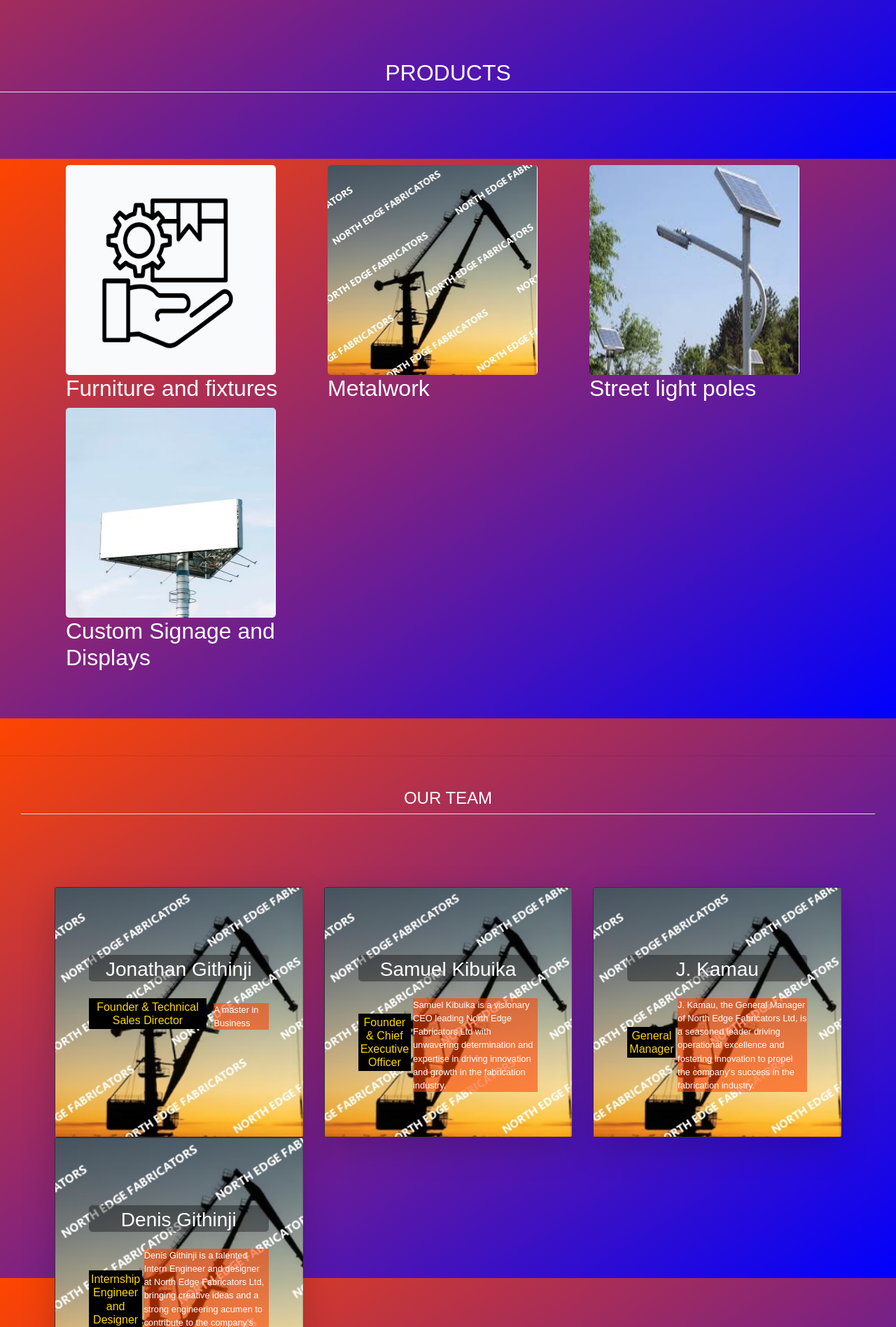
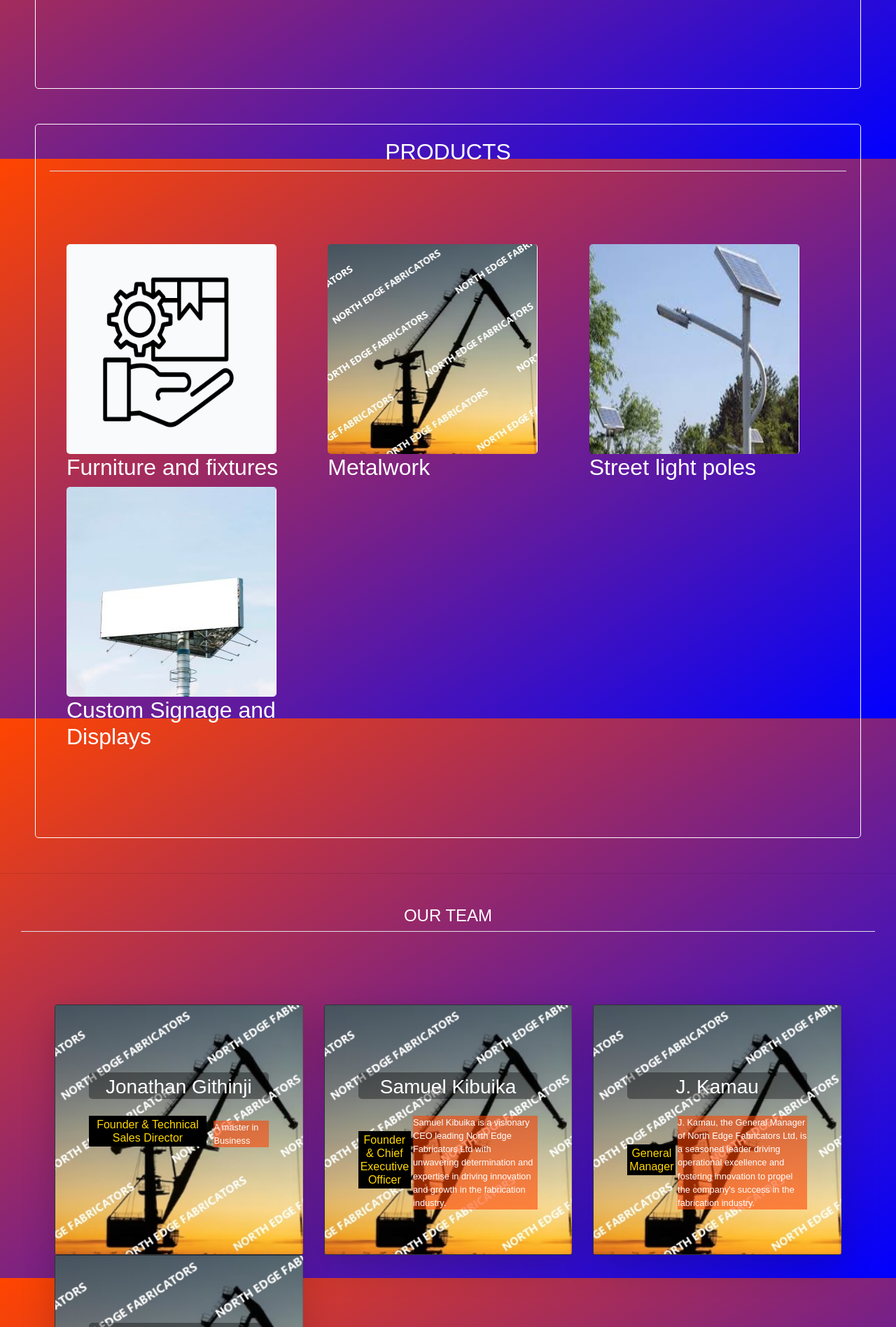
Before and after one commit to deni-cyber/nefproject, a Django app: page /about/ in a window 1280 px wide. Shown: the part 2173-4070 px from the top of the page at 70% size. Run offline with Django 4.2, Linux system fonts and the light colour scheme; data comes from the database, SQL or seed files in the repository; some libraries are stand-ins or nearby versions.

Commit message:
styled divs

```diff
--- a/homeapp/templates/homeapp/about.html
+++ b/homeapp/templates/homeapp/about.html
@@ -51,13 +51,14 @@
 
         <p style="color: white;">
           Quality: We never compromise on quality. Our products and services are a testament to our commitment to excellence.<br/>
-Integrity: Honesty and transparency guide every aspect of our operations.<br/>
-Innovation: We embrace innovation to stay at the forefront of the industry.<br/>
-Customer-Centric: Our clients are at the heart of everything we do. We build lasting relationships based on trust and collaboration.<br/>
+          Integrity: Honesty and transparency guide every aspect of our operations.<br/>
+          Innovation: We embrace innovation to stay at the forefront of the industry.<br/>
+          Customer-Centric: Our clients are at the heart of everything we do. We build lasting relationships based on trust and collaboration.<br/>
         </p>
       </card>
     </div>
 
+<div  style="border: solid; border-width: 1px; border-color: white; border-radius: 5px; margin: 50px; padding: 20px; background-color: rgba(255, 255, 255, 0);">
 
 <h2 id="horizontalDiv" class="pb-2 border-bottom" style="color: white; text-align: center;">OUR SERVICES</h2>
 
@@ -78,8 +79,9 @@
     </div>
 
   </div>
+</div>
 
-
+<div  style="border: solid; border-width: 1px; border-color: white; border-radius: 5px; margin: 50px; padding: 20px; background-color: rgba(255, 255, 255, 0);">
 
 <h2 class="pb-2 border-bottom" style="color: white; text-align: center;"> PRODUCTS </h2>
 
@@ -100,7 +102,7 @@
   </div>
 
 </div>
-
+</div>
 
 
 
```
